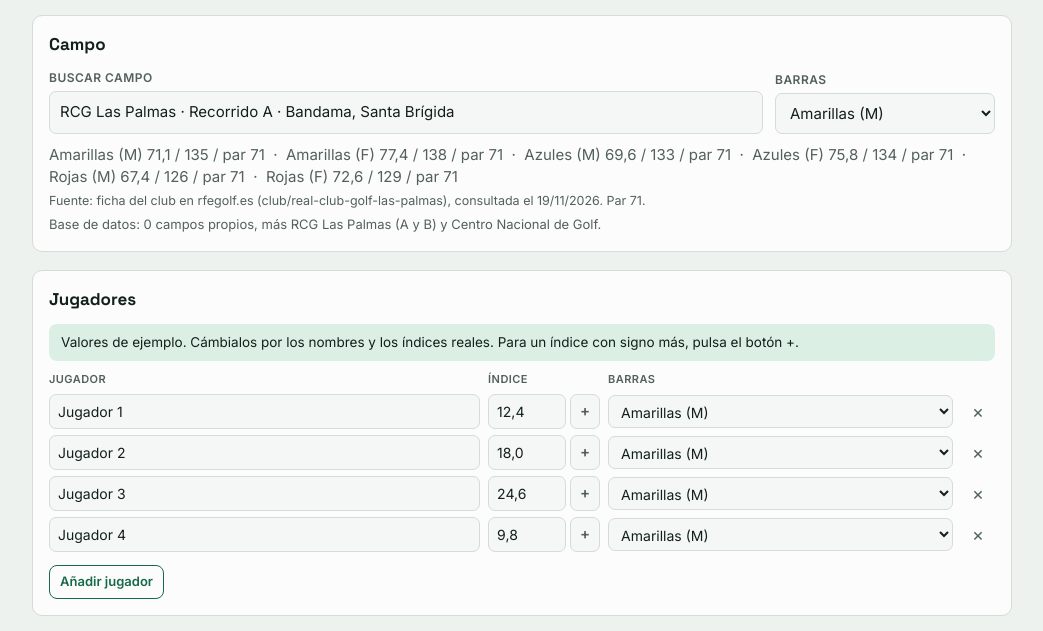
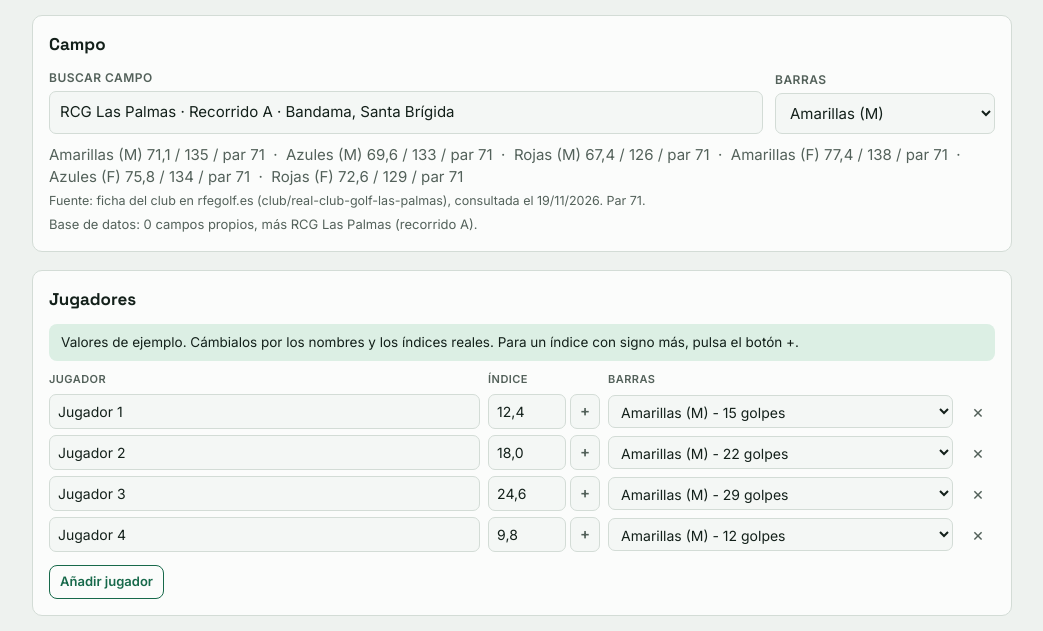
Before and after one commit to fparadel/handicaps, a plain HTML site: page index.html in a window 1280 px wide. Shown: the part 147-778 px from the top of the page, without its empty margins (118-1161 px from the left). Drawn offline with Linux system fonts and the light colour scheme.

Commit message:
Add files via upload

```diff
--- a/index.html
+++ b/index.html
@@ -320,30 +320,6 @@ var RC={id:'rcg-las-palmas',name:'RCG Las Palmas · Recorrido A',loc:'Bandama, S
   {name:'Rojas (M)',cr:67.4,slope:126,par:71,si:[18,4,15,2,5,9,11,14,7,16,3,8,13,1,17,12,10,6]},
   {name:'Rojas (F)',cr:72.6,slope:129,par:71,si:[18,4,15,2,5,9,11,14,7,16,3,8,13,1,17,12,10,6]}
 ]};
-var RCB={id:'rcg-las-palmas-b',name:'RCG Las Palmas · Recorrido B',loc:'Bandama, Santa Brígida',
-  note:'Fuente: ficha del club en rfegolf.es, consultada el 19/11/2026. Par 71. Sin índice de golpes por hoyo: la ficha no lo distingue del recorrido A, y no lo he supuesto.',
-  tees:[
-  {name:'Amarillas (M)',cr:70.7,slope:134,par:71,si:null},
-  {name:'Amarillas (F)',cr:76.6,slope:135,par:71,si:null},
-  {name:'Azules (M)',cr:69.3,slope:131,par:71,si:null},
-  {name:'Azules (F)',cr:75.0,slope:131,par:71,si:null},
-  {name:'Rojas (M)',cr:66.5,slope:122,par:71,si:null},
-  {name:'Rojas (F)',cr:71.4,slope:129,par:71,si:null}
-]};
-var CNG={id:'centro-nacional-de-golf',name:'Centro Nacional de Golf',loc:'Madrid',
-  note:'Fuente: ficha del club en rfegolf.es, consultada el 19/11/2026. Par 72. La ficha no indica a qué barras corresponde cada tabla; los valores se han asignado por el orden de la ficha, y los metros de cada pareja de barras cuadran.',
-  tees:[
-  {name:'Doradas (M)',cr:66.9,slope:120,par:72,si:[4, 10, 18, 6, 2, 12, 14, 8, 16, 3, 9, 5, 13, 17, 11, 1, 15, 7]},
-  {name:'Negras (M)',cr:73.7,slope:131,par:72,si:[4, 10, 18, 6, 2, 12, 14, 8, 16, 3, 9, 5, 13, 17, 11, 1, 15, 7]},
-  {name:'Blancas (M)',cr:71.0,slope:130,par:72,si:[4, 10, 18, 6, 2, 12, 14, 8, 16, 3, 9, 5, 13, 17, 11, 1, 15, 7]},
-  {name:'Amarillas (F)',cr:75.7,slope:134,par:72,si:[4, 10, 18, 6, 2, 12, 14, 8, 16, 3, 9, 5, 13, 17, 11, 1, 15, 7]},
-  {name:'Amarillas (M)',cr:69.2,slope:127,par:72,si:[4, 10, 18, 6, 2, 12, 14, 8, 16, 3, 9, 5, 13, 17, 11, 1, 15, 7]},
-  {name:'Azules (F)',cr:72.8,slope:131,par:72,si:[4, 10, 18, 6, 2, 12, 14, 8, 16, 3, 9, 5, 13, 17, 11, 1, 15, 7]},
-  {name:'Rojas (F)',cr:70.8,slope:128,par:72,si:[4, 10, 18, 6, 2, 12, 14, 8, 16, 3, 9, 5, 13, 17, 11, 1, 15, 7]},
-  {name:'Rojas (M)',cr:65.4,slope:113,par:72,si:[4, 10, 18, 6, 2, 12, 14, 8, 16, 3, 9, 5, 13, 17, 11, 1, 15, 7]},
-  {name:'Naranjas (F)',cr:65.6,slope:113,par:72,si:[4, 10, 18, 6, 2, 12, 14, 8, 16, 3, 9, 5, 13, 17, 11, 1, 15, 7]},
-  {name:'Naranjas (M)',cr:61.8,slope:100,par:72,si:[4, 10, 18, 6, 2, 12, 14, 8, 16, 3, 9, 5, 13, 17, 11, 1, 15, 7]}
-]};
 var user=(function(){var v=store.get('gh_courses'); return Array.isArray(v)?v:[];})();
 var nextId=10;
 var defaults={courseId:'rcg-las-palmas',defaultTee:'Amarillas (M)',format:'singles',calculated:true,sample:true,players:[
@@ -355,7 +331,9 @@ var saved=store.get('gh_state');
 var state=(saved&&Array.isArray(saved.players)&&saved.players.length&&FORMATS[saved.format])?saved:defaults;
 state.players.forEach(function(p){if(p.id>=nextId)nextId=p.id+1;});
 
-function allCourses(){return [RC,RCB,CNG].concat(user);}
+function teeRank(t){return /\(M\)\s*$/.test(t.name)?0:(/\(F\)\s*$/.test(t.name)?1:2);}
+function sortTees(c){c.tees.sort(function(a,b){return teeRank(a)-teeRank(b);});return c;}
+function allCourses(){return [RC].concat(user).map(sortTees);}
 function getCourse(){
   var c=allCourses().find(function(x){return x.id===state.courseId;});
   if(!c){c=RC;state.courseId=RC.id;}
@@ -495,6 +473,7 @@ function pick(id){
   list.hidden=true;
   renderAll();
   changed();
+  search.blur();
 }
 search.addEventListener('focus',function(){search.select();renderList('');});
 search.addEventListener('input',function(){renderList(search.value);});
@@ -517,15 +496,29 @@ function renderCourse(){
   $('#courseInfo').innerHTML=c.tees.map(function(t){
     return '<span style="white-space:nowrap">'+esc(t.name)+' '+num(t.cr,1)+' / '+t.slope+' / par '+t.par+(t.si?'':' (sin índice de golpes)')+'</span>';
   }).join(' &nbsp;·&nbsp; ')+(c.note?'<br><small>'+esc(c.note)+'</small>':'');
-  $('#dbCount').textContent='Base de datos: '+user.length+' '+(user.length===1?'campo propio':'campos propios')+', más RCG Las Palmas (A y B) y Centro Nacional de Golf.';
+  $('#dbCount').textContent='Base de datos: '+user.length+' '+(user.length===1?'campo propio':'campos propios')+', más RCG Las Palmas (recorrido A).';
 }
 
 /* ---------- Jugadores ---------- */
+function teeText(t,p){
+  var hi=p?parseHI(p.hi):NaN;
+  if(Number.isNaN(hi)||hi<-10||hi>54) return t.name;
+  var ch=courseHcp(hi,t).ch;
+  return t.name+' - '+(ch<0?'+'+(-ch):ch)+(Math.abs(ch)===1?' golpe':' golpes');
+}
+function updateTeeLabels(row,p){
+  var sel=row.querySelector('[data-k="tee"]'); if(!sel) return;
+  var c=getCourse();
+  Array.prototype.forEach.call(sel.options,function(o){
+    var t=c.tees.find(function(x){return x.name===o.value;});
+    if(t) o.textContent=teeText(t,p);
+  });
+}
 function renderPlayers(){
   var c=getCourse(), f=FORMATS[state.format];
-  var teeOpts=function(sel){
+  var teeOpts=function(sel,pl){
     var cur=sel||state.defaultTee;
-    return c.tees.map(function(t){return '<option value="'+esc(t.name)+'"'+(cur===t.name?' selected':'')+'>'+esc(t.name)+'</option>';}).join('');
+    return c.tees.map(function(t){return '<option value="'+esc(t.name)+'"'+(cur===t.name?' selected':'')+'>'+esc(teeText(t,pl))+'</option>';}).join('');
   };
   var box=$('#players');
   box.className='players'+(f.teams?' has-team':'');
@@ -535,7 +528,7 @@ function renderPlayers(){
     return '<div class="prow" data-id="'+p.id+'">'+
       '<div class="f-name"><label class="lab" for="n'+p.id+'">Nombre</label><input id="n'+p.id+'" data-k="name" maxlength="24" autocomplete="off" placeholder="Nombre" value="'+esc(p.name)+'"></div>'+
       '<div class="f-hi hiwrap"><label class="lab" for="h'+p.id+'">Índice</label><input id="h'+p.id+'" data-k="hi" type="text" inputmode="decimal" autocomplete="off" placeholder="Índice" value="'+esc(p.hi)+'"><button type="button" class="plus" data-act="plus" aria-pressed="'+plus+'" aria-label="Índice con signo más" title="Índice con signo más">+</button></div>'+
-      '<div class="f-tee"><label class="lab" for="t'+p.id+'">Barras</label><select id="t'+p.id+'" data-k="tee">'+teeOpts(p.tee||'')+'</select></div>'+
+      '<div class="f-tee"><label class="lab" for="t'+p.id+'">Barras</label><select id="t'+p.id+'" data-k="tee">'+teeOpts(p.tee||'',p)+'</select></div>'+
       '<div class="f-team"'+(f.teams?'':' hidden')+'><label class="lab" for="q'+p.id+'">Equipo</label><select id="q'+p.id+'" data-k="team"><option value="A"'+(p.team==='A'?' selected':'')+'>A</option><option value="B"'+(p.team==='B'?' selected':'')+'>B</option></select></div>'+
       '<div class="f-rm"><button type="button" class="rm" data-act="rm" aria-label="Quitar a '+esc(p.name)+'"'+(state.players.length<=1?' disabled':'')+'>×</button></div>'+
     '</div>';
@@ -552,6 +545,7 @@ function onPlayerEdit(e){
   if(!p) return;
   p[t.dataset.k]=t.value;
   if(t.dataset.k==='tee'&&t.value===state.defaultTee) p.tee='';
+  if(t.dataset.k==='hi') updateTeeLabels(row,p);
   if(t.dataset.k==='hi'){var pb=row.querySelector('.plus'); if(pb) pb.setAttribute('aria-pressed',String(t.value.trim().charAt(0)==='+'));}
   if(t.dataset.k!=='tee'&&t.dataset.k!=='team'||true){state.sample=false;$('#sampleHint').hidden=true;}
   changed(e.type==='change');
@@ -563,7 +557,7 @@ $('#players').addEventListener('click',function(e){
   if(pl){
     var prow=pl.closest('.prow'), inp=prow.querySelector('[data-k="hi"]'), pp=state.players.find(function(x){return String(x.id)===prow.dataset.id;});
     var v=inp.value.trim(); v=v.charAt(0)==='+'?v.slice(1):'+'+v;
-    inp.value=v; pp.hi=v; pl.setAttribute('aria-pressed',String(v.charAt(0)==='+'));
+    inp.value=v; pp.hi=v; updateTeeLabels(prow,pp); pl.setAttribute('aria-pressed',String(v.charAt(0)==='+'));
     state.sample=false; $('#sampleHint').hidden=true; changed(true); inp.focus(); return;
   }
   var b=e.target.closest('[data-act="rm"]'); if(!b) return;
@@ -694,7 +688,7 @@ function ingest(rows){
     var cr=pnum(r.cr), slope=pnum(r.slope), par=pnum(r.par), problem=null;
     if(!name) problem='falta el nombre del campo';
     else if(!(cr>=50&&cr<=90)) problem='el valor de campo debe estar entre 50 y 90';
-    else if(!(slope>=55&&slope<=155)) problem='el slope debe estar entre 55 y 155';
+    else if(!(slope>0)) problem='falta el slope';
     else if(!(par>=54&&par<=76)) problem='el par debe estar entre 54 y 76';
     if(problem){bad++; if(errs.length<4) errs.push('fila '+(i+2)+': '+problem); return;}
     var si=null;
```
